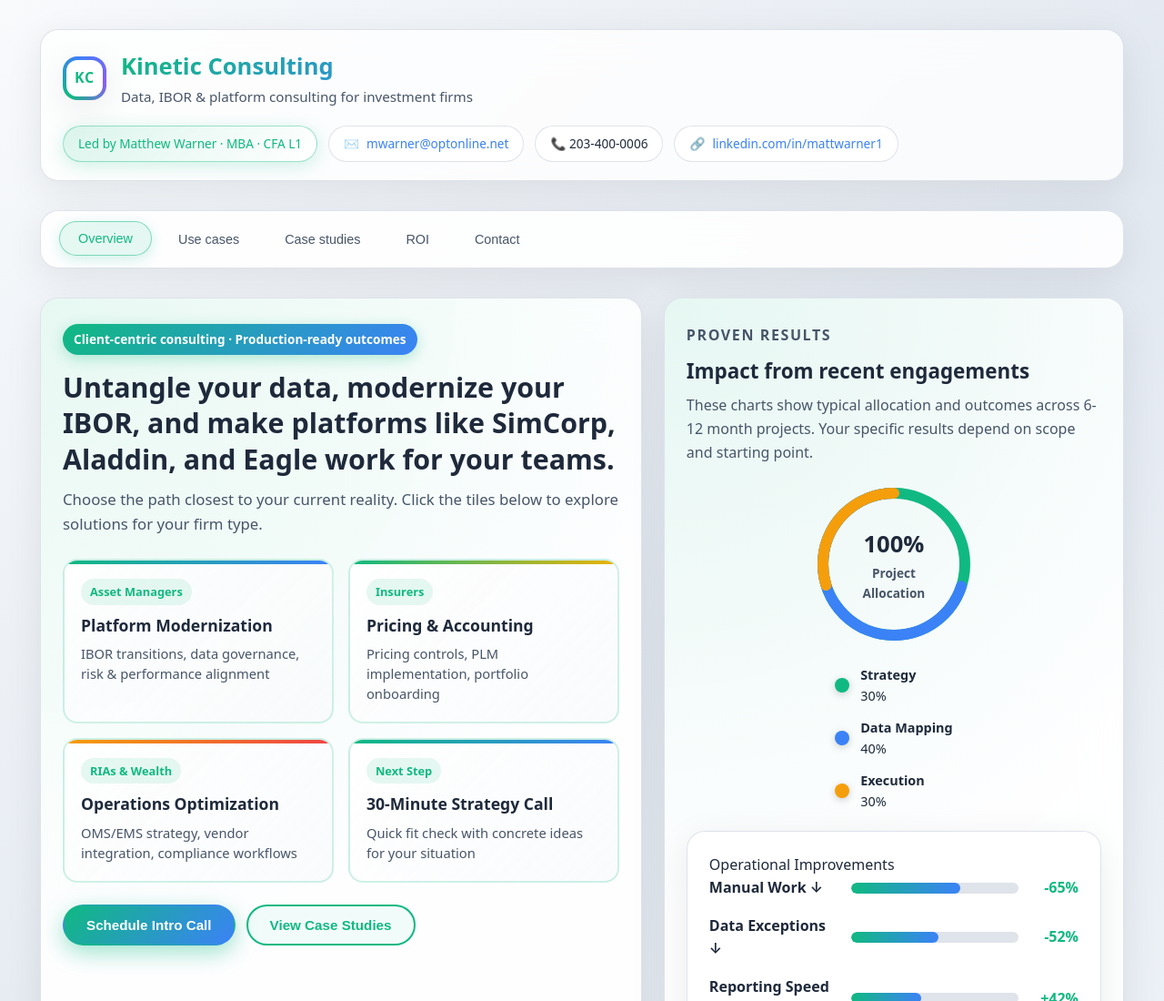
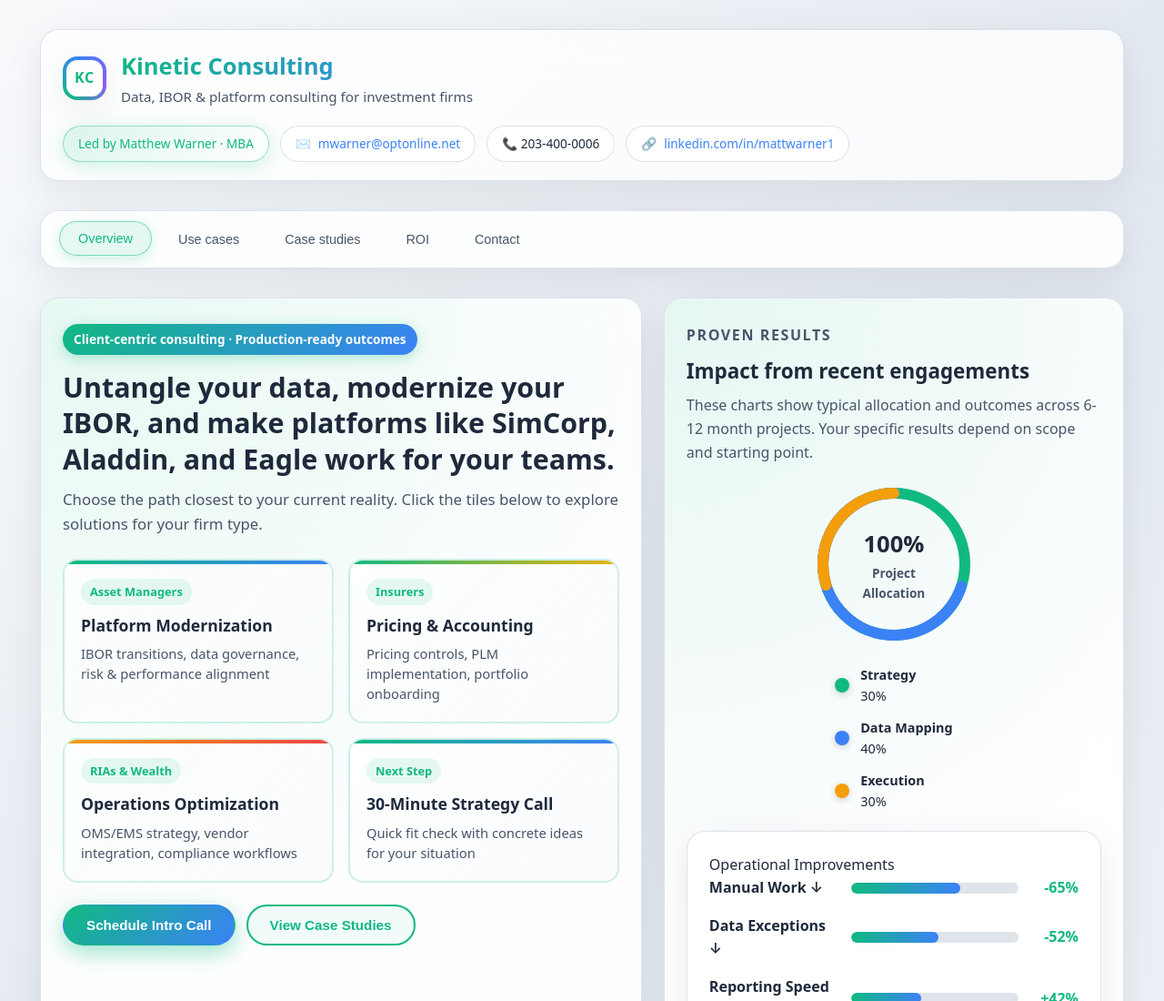
Before and after one commit to KineticMatt-lab/Kinetic-Consulting, a plain HTML site: page index.html in a window 1280 px wide. Shown: the top 1100 px of the page at 91% size. Drawn offline with Linux system fonts and the light colour scheme.

Commit message:
Remove CFA L1 from header actions

```diff
--- a/index.html
+++ b/index.html
@@ -787,7 +787,7 @@
       </div>
       <div class="header-actions">
         <div class="chip chip-accent">
-          Led by Matthew Warner · MBA · CFA L1
+          Led by Matthew Warner · MBA
         </div>
         <div class="chip">
           ✉️ <a href="mailto:mwarner@optonline.net">mwarner@optonline.net</a>
```
